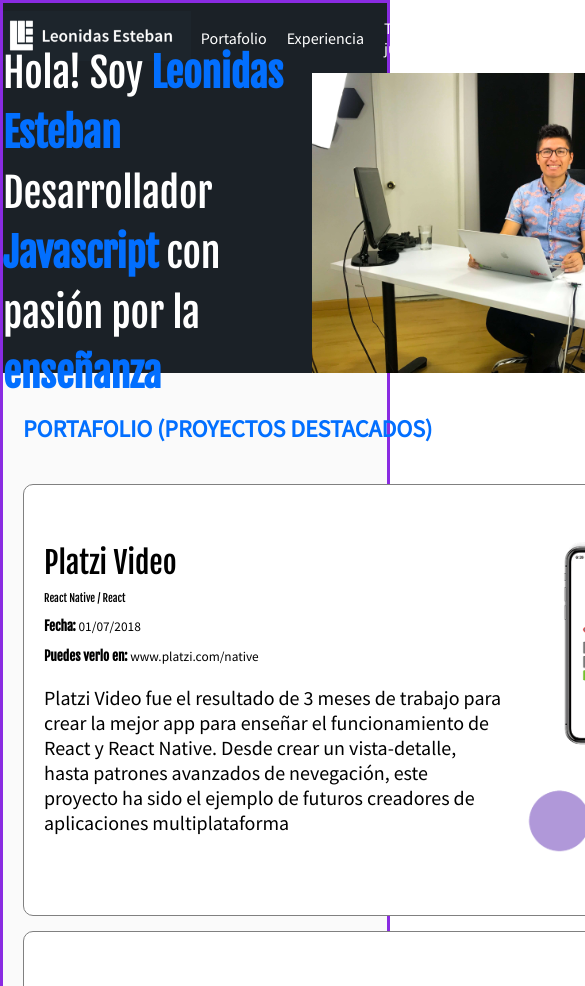
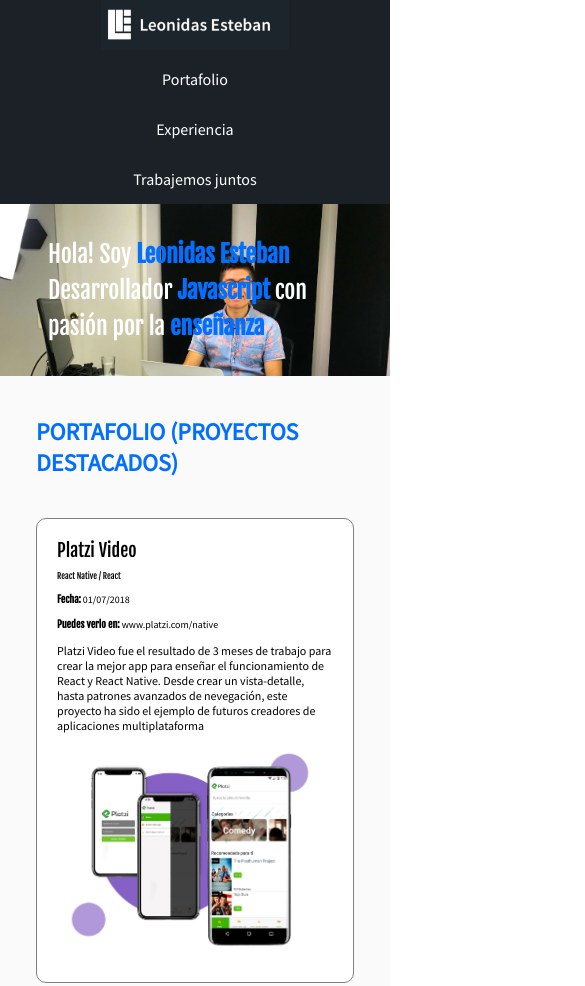
Before and after one commit to JoeMancera/responsiveDesign, a plain HTML site: page index.html in a window 390 px wide. Shown: the top 986 px of the page, 585 px wide, since content can reach past the window. Drawn offline with Linux system fonts and the light colour scheme.

Commit message:
relative position in content

```diff
--- a/css/estilos.css
+++ b/css/estilos.css
@@ -76,7 +76,7 @@ h2 {
   display: flex;
   align-items: center;
   justify-content: space-between;
-
+  flex-wrap: wrap;
 }
 
 .hero-image{
@@ -115,6 +115,7 @@ h2 {
   display: flex;
   align-items: center;
   justify-content: space-between;
+  flex-wrap: wrap;
 }
 .project-course,
 .project-date,
@@ -139,11 +140,16 @@ h2 {
 
 
 .project-details {
-  width: 500px;
+  width: 50%;
 }
 
 .project-imageContainer {
-  width: 500px;
+  width: 50%;
+}
+
+.project-imageContainer img{
+  max-width: 100%;
+  max-height: 100%;
 }
 
 .header {
@@ -153,6 +159,7 @@ h2 {
   height: 70px;
   align-items: center;
   justify-content: space-between;
+  flex-wrap: wrap;
 }
 
 ol,
@@ -209,6 +216,7 @@ figure {
   display: flex;
   align-items: center;
   justify-content: space-between;
+  flex-wrap: wrap;
 }
 
 .footer img {
@@ -227,8 +235,8 @@ figure {
   margin-left: 20px;
 }
 .event {
-  margin: 10px;
-  width: 480px;
+  margin: 1%;
+  width: 48%;
   flex-shrink: 0;
   border-radius: 10px;
   overflow: hidden;
@@ -266,6 +274,7 @@ figure {
   display: flex;
   align-items: center;
   justify-content: space-between;
+  flex-wrap: wrap;
 }
 
 .social {
@@ -321,7 +330,8 @@ figure {
 
 .container {
   /* border: 1px solid red; */
-  width: 1000px;
+  max-width: 1000px;
+  flex: 1;
   margin: 0 auto;
   display: inherit;
   justify-content: inherit;
@@ -331,24 +341,160 @@ figure {
 }
 /* descktop first */
 @media screen and (max-width:1024px){
-  body{
-    border: solid blueviolet;
+  .container{
+    padding: 0 1em;
+  }
+  .hero{
+    height: auto;
+    position: relative;
+    overflow: hidden;
+    padding: 2em;
+  }
+
+  .hero-image{
+    position: absolute;
+    z-index: 1;
+    left: 0;
+    right: 0;
+    top: 0;
+    bottom: 0;
+    width: 100%;
+  }
+  h1{
+    font-size: 2em;
+    z-index: 2;
   }
 }
 
-@media screen and (max-width:768px){
-  body{
-    border: solid blueviolet;
+@media screen and (max-width:767px){
+  .hero{
+    height: auto;
+    position: relative;
   }
+
+  .hero-image{
+    position: absolute;
+    z-index: 1;
+    left: 0;
+    right: 0;
+    top: 0;
+    bottom: 0;
+  }
+  h1{
+    font-size: 2em;
+    z-index: 2;
+  }
+
+  .header{
+    display: block;
+    height: auto;
+  }
+
+  .header ol{
+    display: block;
+  }
+  .header ol li {
+    height: 50px;
+  }
+
+  .header a{
+    justify-content: center;
+  }
+
+  .header .logo{
+    text-align: center;
+  }
+
+  .project{
+    display: block;
+  }
+
+  .project-imageContainer{
+    width: auto;
+    text-align: center;
+  }
+
+  .project-details{
+    width: auto;
+    font-size: auto;
+  }
+
+  .project-course .project-date .project-url{
+    margin: .3em 0;
+  }
+
+  .project-title{
+    font-size: 1.5em;
+    margin-bottom: .3em;
+  }
+  .project-url{
+    font-size: 1em;
+  }
+  .project-course{
+    font-size: .7em;
+  }
+  .project-date{
+    font-size: 1em;
+  }
+  .project-description{
+    font-size: 1em;
+  }
+
+  .event{
+    width: auto;
+    flex-shrink: initial;
+  }
+
+  .event img{
+    width: 100%;
+
+  }
+
+
 }
 
 @media screen and (max-width:480px){
-  body{
-    border: solid blueviolet;
+  h1{
+    font-size: 1.5em;
+  }
+
+  .project-details{
+    font-size: 12px;
+  }
+
+  .event-detail{
+
+    margin: 2em .5em .5em;
+    padding: 1em;
+  }
+
+  .contact{
+    height: auto;
+    padding: 1.5em 0;
+    text-align: center;
+    display: block;
+  }
+
+  .form-email button{
+    margin: 1em auto;
+  }
+
+  .form-email h3{
+    margin-top: 0;
+  }
+
+  .footer{
+    display: block;
+    text-align: center;
+    border: 1px solid transparent;
   }
 }
 @media screen and (max-width:320px){
-  body{
-    border: solid blueviolet;
+  h1{
+    font-size: 1.2em;
+    background: rgb(0, 0, 0, 0.5)
+  }
+  .hero{
+    padding: 2em 1em;
   }
 }
--- a/index.html
+++ b/index.html
@@ -141,7 +141,7 @@
         </div>
         <div>
           <p>
-            Designed with <\3 by <a href="https://twitter.com/thespianartist">@thespianartist</a>
+            Designed with ❤️ by <a href="https://twitter.com/thespianartist">@thespianartist</a>
           </p>
         </div>
       </div>
```
